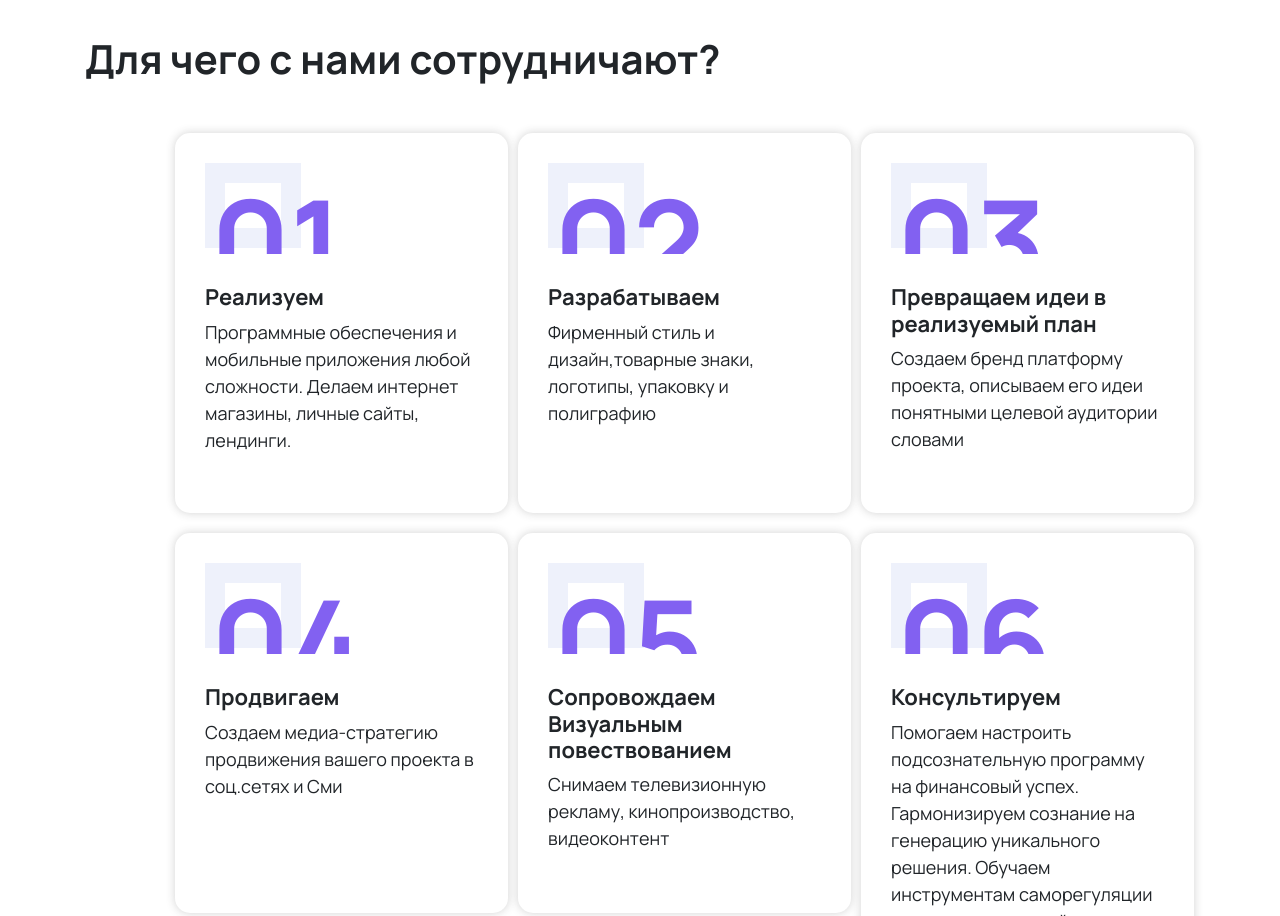
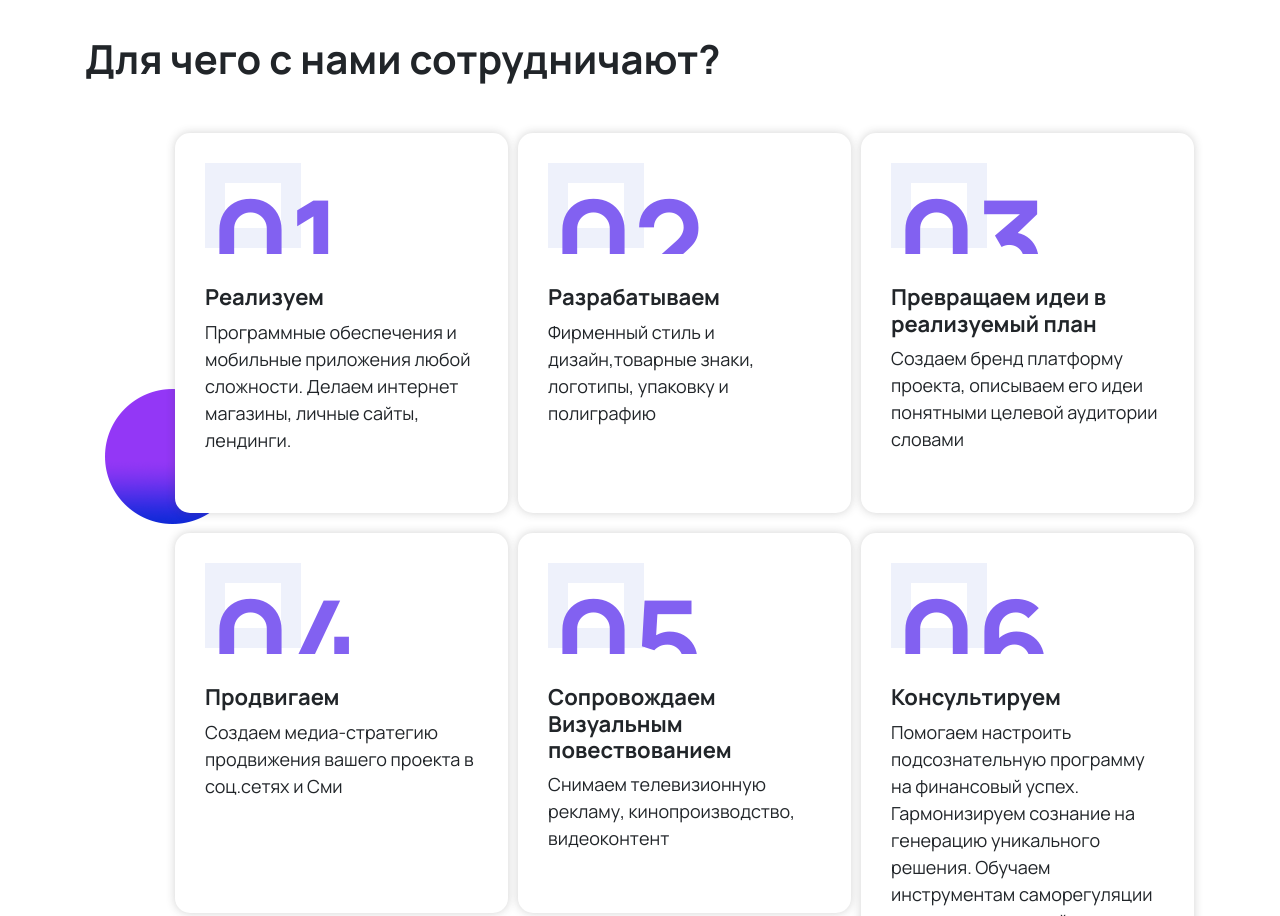
Before and after one commit to Ditox313/indigo, a plain HTML site: page index.html in a window 1280 px wide. Shown: the part 1220-2136 px from the top of the page. Drawn offline with Linux system fonts and the light colour scheme.

Commit message:
Адаптивный третий блок с правками

```diff
--- a/css/main.less
+++ b/css/main.less
@@ -187,8 +187,7 @@ header {
 .block_3 {
     margin-bottom: 90px;
 
-    .block_3_padding
-    {
+    .block_3_padding {
         padding-left: 90px;
     }
 
@@ -204,6 +203,7 @@ header {
         }
 
         .block_3_item {
+            background-color: #fff;
             width: 30%;
             padding: 30px;
             min-height: 380px;
@@ -216,6 +216,8 @@ header {
             margin-bottom: 20px;
 
 
+
+
             &:hover {
                 background: -webkit-linear-gradient(180deg, rgb(175, 129, 254) 35%, rgb(29, 43, 216));
                 background: -moz-linear-gradient(180deg, rgb(175, 129, 254) 35%, rgb(29, 43, 216));
@@ -223,11 +225,11 @@ header {
                 color: #fff;
             }
 
-            &:hover span.block_3_number_img{
+            &:hover span.block_3_number_img {
                 color: #fff !important;
             }
 
-            &:hover span.block_3_border_box{
+            &:hover span.block_3_border_box {
                 border: 20px solid #BC96FB;
             }
 
@@ -264,7 +266,28 @@ header {
                 }
             }
         }
+
+        .block_3_bg {
+            .block_3_wrap {
+                position: relative;
+
+
+                img {
+                    position: absolute;
+                    z-index: -1;
+                    bottom: -70px;
+                    left: -100px;
+                }
+            }
+
+        }
+
+
     }
+
+
+
+
 
 }
 
@@ -294,8 +317,7 @@ header {
         font-size: 28px;
     }
 
-    .block_3 .block_3_padding
-    {
+    .block_3 .block_3_padding {
         padding-left: 0 !important;
     }
 }
@@ -318,9 +340,7 @@ header {
         margin-top: 0;
     }
 
-    .block_3 .block_3_content .block_3_item
-
-    {
+    .block_3 .block_3_content .block_3_item {
         width: 100%;
     }
 }
@@ -328,6 +348,11 @@ header {
 @media screen and(max-width: 756px) {
     header .top_line .top_line_logo {
         width: 58%;
+    }
+
+    .block_3 .block_3_content .block_3_bg .block_3_wrap img
+    {
+        display: none;
     }
 }
 
--- a/index.html
+++ b/index.html
@@ -132,8 +132,9 @@
 				<h2>Для чего с нами сотрудничают?</h2>
 			</div>
 
-			<div class="block_3_content grid block_3_padding">
-				<div class="block_3_item">
+			<div class="block_3_content grid block_3_padding ">
+				<div class="block_3_item block_3_bg">
+					<div class="block_3_wrap">
 						<div class="block_3_item_num_text">
 							<span class="block_3_border_box"></span>
 							<span class="block_3_number_img">01</span>
@@ -147,9 +148,12 @@
 							Программные обеспечения и мобильные приложения любой сложности. Делаем интернет магазины, личные
 							сайты, лендинги.
 						</p>
+
+						<img src="img/block_3_item_bg.png" alt="Изображение">
+					</div>
 				</div>
 
-				<div class="block_3_item">
+				<div class="block_3_item ">
 					<div class="block_3_item_num_text">
 						<span class="block_3_border_box"></span>
 						<span class="block_3_number_img">02</span>
```
Also changed, not shown: css/dist/main.css, img/block_3_item_bg.png (added), img/block_3_num_img.svg (deleted). Lines whose indentation alone changed are shown as unchanged.
